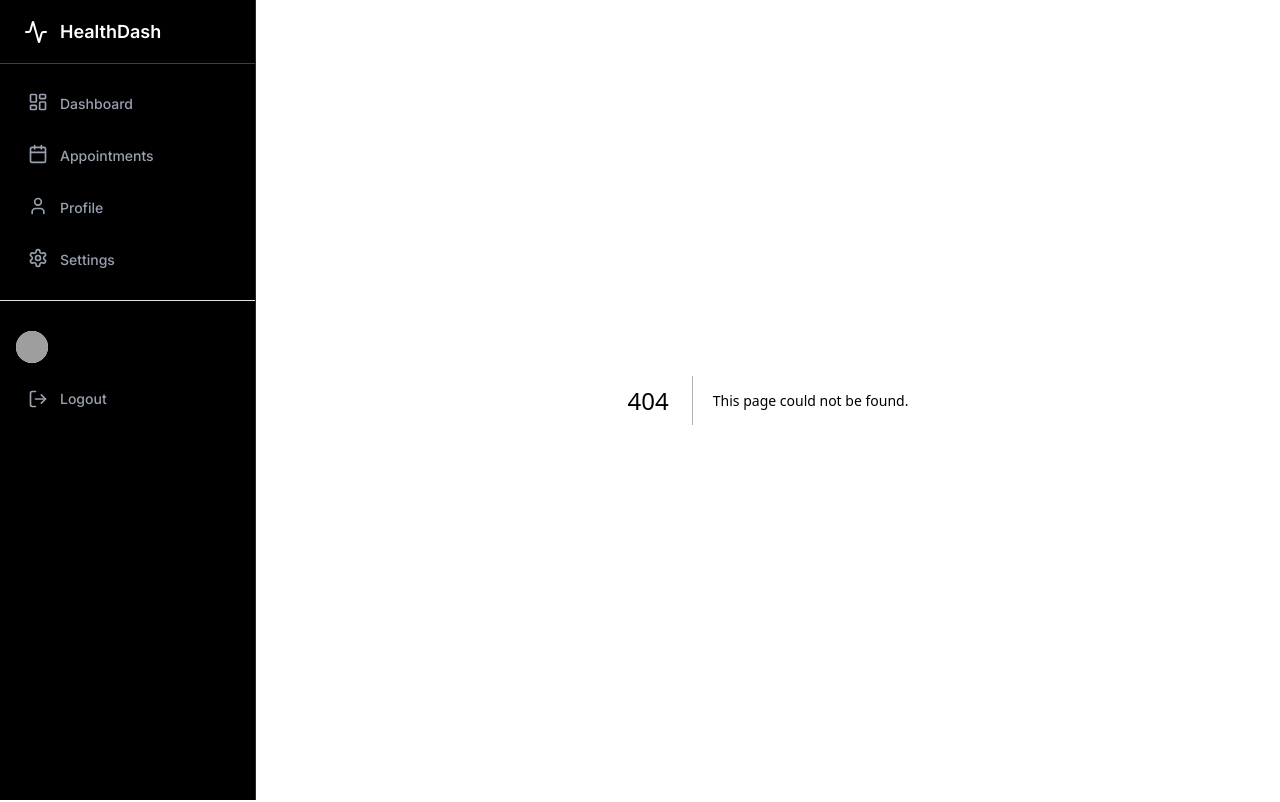
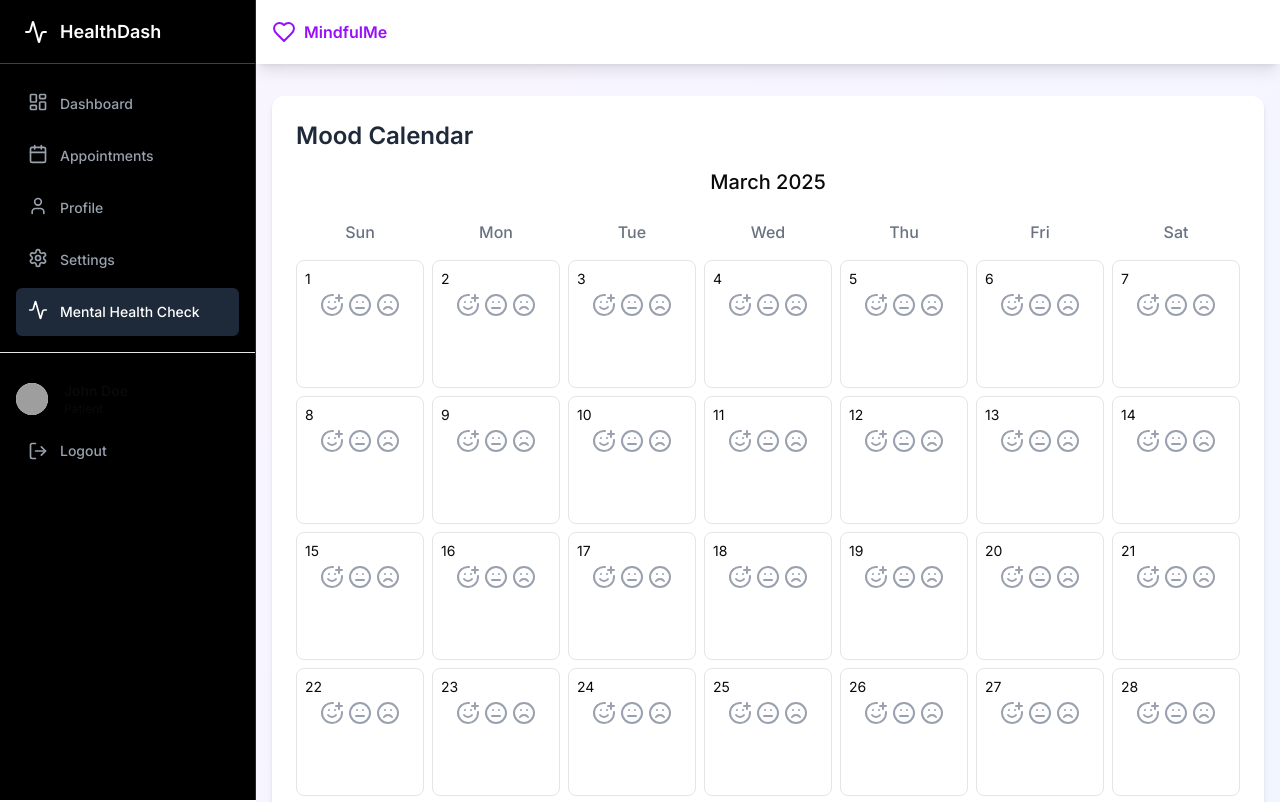
Before and after one commit to JaxChoong/VHack-2025, a Next.js app: page /MentalHealth in a window 1280 px wide. Before the commit this address had no page. Shown: the top 802 px of the page. Built offline with nearby package versions, Linux system fonts and the light colour scheme; grey boxes are pictures that could not be loaded.

Commit message:
feat: added Mental Health check in navbar, aswell as template for settings page

```diff
--- a/src/MentalHealth/page.tsx
+++ b/src/app/MentalHealth/page.tsx
@@ -2,9 +2,9 @@
 
 import React, { useState } from 'react';
 import { Heart } from 'lucide-react';
-import MoodTracker from '../components/MoodTracker';
-import BreathingExercises from '../components/BreathingExercises';
-import Mindfulness from '../components/Mindfulness';
+import MoodTracker from '../../components/MoodTracker';
+import BreathingExercises from '../../components/BreathingExercises';
+import Mindfulness from '../../components/Mindfulness';
 
 function MentalHealth() {
     const [activeSection, setActiveSection] = useState<'mood' | 'breathing' | 'mindfulness'>('mood');
--- a/src/app/settings/page.tsx
+++ b/src/app/settings/page.tsx
@@ -0,0 +1,5 @@
+export default function Page() {
+    <div>
+        there's nothing lol
+    </div>
+}
--- a/src/components/navigation.tsx
+++ b/src/components/navigation.tsx
@@ -28,6 +28,7 @@ export default function Navigation() {
     { name: "Appointments", href: "/appointments", icon: Calendar },
     { name: "Profile", href: "/profile", icon: User },
     { name: "Settings", href: "/settings", icon: Settings },
+    { name: "Mental Health Check", href: "/MentalHealth", icon: Activity },
   ];
 
   if (!isLoggedIn) {
```
